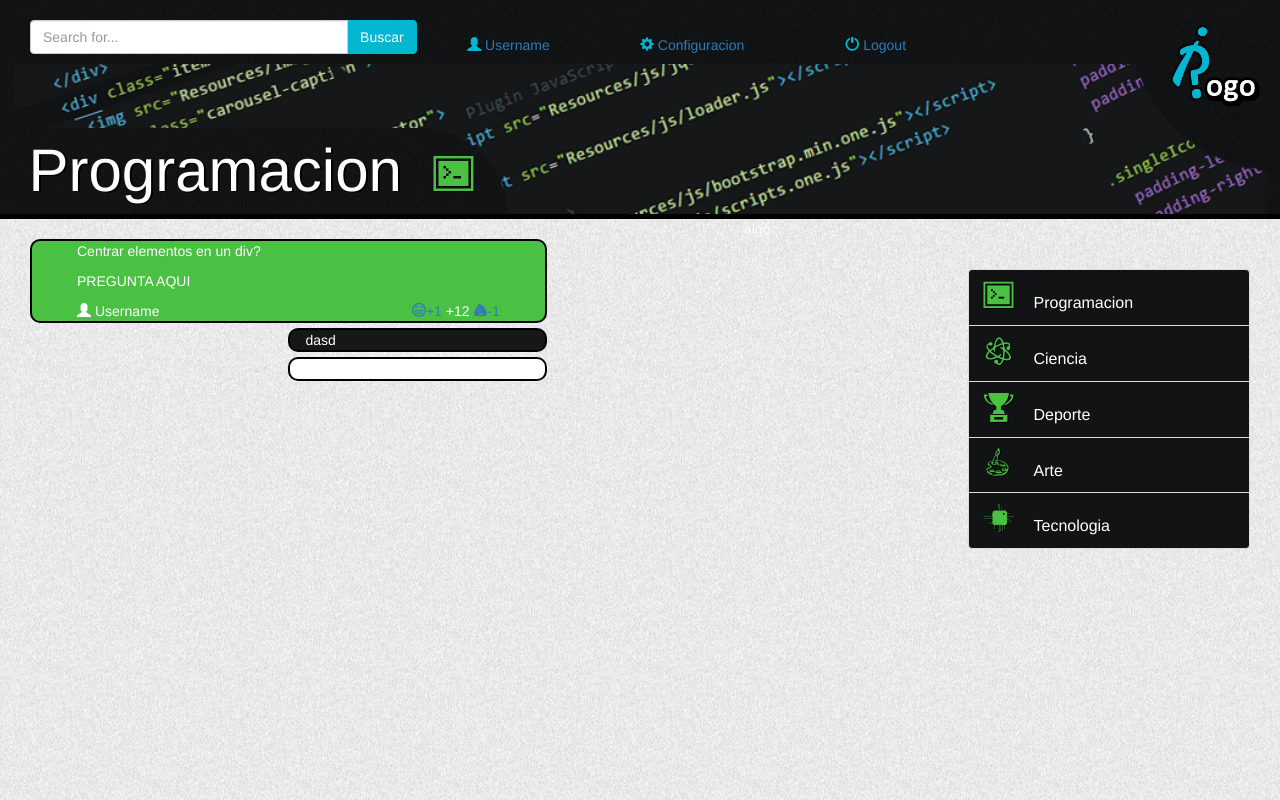
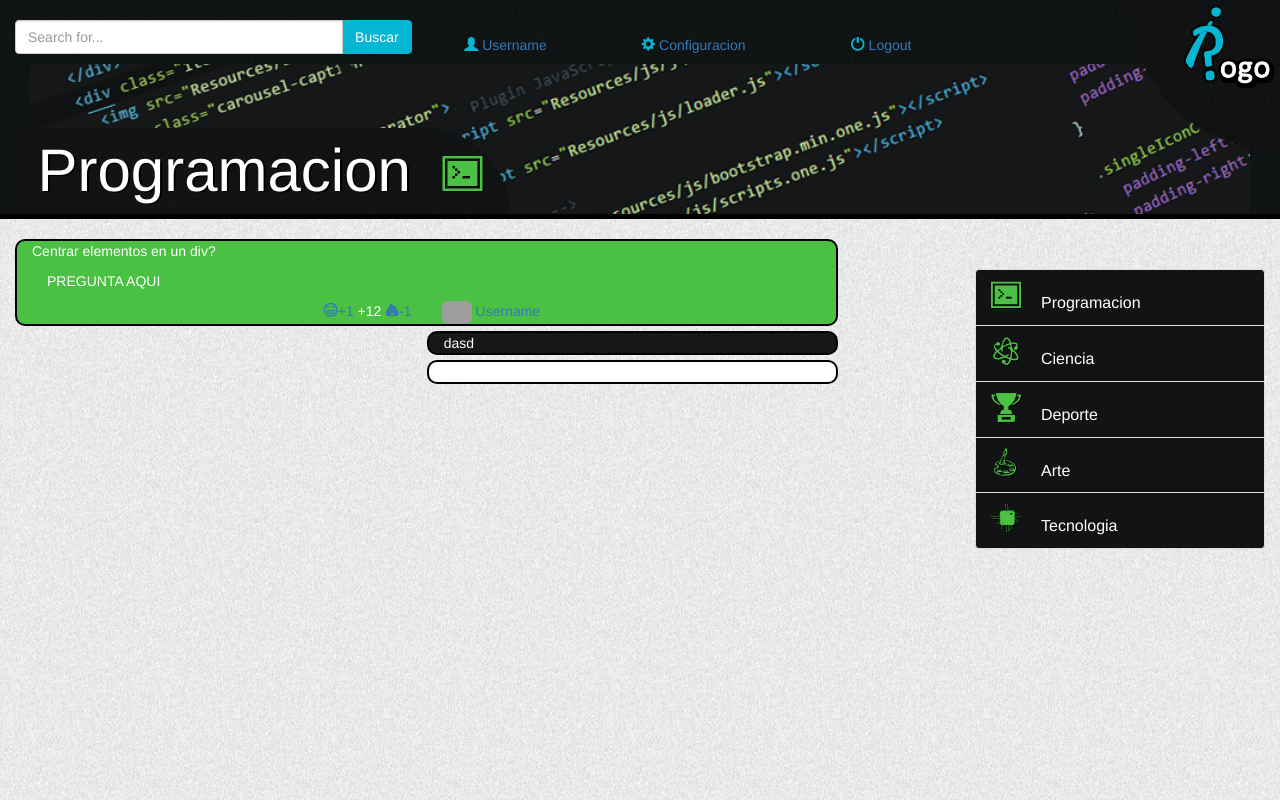
Before and after one commit to msantanagonzalez/rogo, a PHP site: page /question.html in a window 1280 px wide. Run offline with PHP 8.4, Linux system fonts and the light colour scheme; some web fonts are replaced; grey boxes are pictures that could not be loaded.

Commit message:
Small fix on question

```diff
--- a/www/Resources/css/styles.css
+++ b/www/Resources/css/styles.css
@@ -207,7 +207,7 @@ a.list-group-item:hover{
   height: 150px;
   position: absolute;
   top: 0px;
-  right: -15px;
+  right: 0px;
   background: url(../images/noiseHeaderGrey.png) repeat center center;
   background-color:#111314;
   border-radius: 10px 10px 10px 500px;
--- a/www/question.html
+++ b/www/question.html
@@ -24,23 +24,20 @@
   <!-- Principio del Cuerpo de la pagina-->
   <body class="bodyNoise">
     <div class="container-fluid">
-
       <div class="row">
         <!-- Barra Usuario -->
-        <div class="col-lg-12 col-md-12 col-sm-12 col-xs-12 headContainer headerNoise">
-
+        <div class="col-xs-12 headContainer headerNoise">
           <!-- BUSCAR + LOGO -->
-          <div class="col-lg-12 col-md-12 col-sm-12 col-xs-12">
             <div class="row">
 
               <!-- LOGO -->
-              <div class="col-lg-3 col-md-3 col-sm-12 col-xs-12 text-center visible-sm visible-xs">
+              <div class="col-xs-12 text-center visible-sm visible-xs">
                 <img src="Resources/images/logo1.png" alt="...">
               </div>
               <!-- Fin Logo-->
 
               <!-- BUSCAR -->
-              <div class="col-lg-4 col-md-4 col-sm-12 col-xs-12 buscarContainer">
+              <div class="col-md-4 col-xs-12 buscarContainer">
                 <div class="input-group">
                   <input type="text" class="form-control" placeholder="Search for...">
                   <span class="input-group-btn">
@@ -51,17 +48,17 @@
               <!-- Fin Buscar-->
 
               <!-- USUARIO -->
-              <div class="col-lg-5 col-md-5 col-sm-12 col-xs-12 iconsContainer">
+              <div class="col-md-5 col-xs-12 iconsContainer">
                 <div class="row">
-                  <div class="col-lg-4 col-md-4 col-sm-12 col-xs-12 singleIconContainer">
+                  <div class="col-md-4 col-xs-12 singleIconContainer">
                     <span class="glyphicon glyphicon-user textBlue" aria-hidden="true"></span>
                     <a href="user.html"><span >Username</span></a>
                   </div>
-                  <div class="col-lg-4 col-md-4 col-sm-12 col-xs-12 singleIconContainer">
+                  <div class="col-md-4 col-xs-12 singleIconContainer">
                     <span class="glyphicon glyphicon-cog textBlue" aria-hidden="true"></span>
                     <a href="configuracion.html"><span>Configuracion</span></a>
                   </div>
-                  <div class="col-lg-4 col-md-4 col-sm-12 col-xs-12 singleIconContainer">
+                  <div class="col-md-4 col-xs-12 singleIconContainer">
                     <span class="glyphicon glyphicon-off textBlue" aria-hidden="true"></span>
                     <a href="index.html"><span>Logout</span></a>
                   </div>
@@ -72,74 +69,78 @@
               <!-- LOGO Y CIRCULO-->
               <div class="circle visible-lg visible-md">
               </div>
-              <div class="col-lg-3 col-md-3 col-sm-12 col-xs-12 logoContainer text-center visible-lg visible-md">
+              <div class="col-md-3 logoContainer text-center visible-lg visible-md">
                 <a href="index.html"><img src="Resources/images/logo1.png" alt="Logo de la pagina" class="logo"></a>
               </div>
               <!-- Fin logo y circulo-->
             </div>
         </div>
+        <!-- Fin Barra Usuario-->
 
-
-        </div>
-        <!-- Fin Barra Usuario-->
         <!-- Categoria -->
-        <div class="col-lg-12 col-md-12 col-sm-12 col-xs-12">
-          <div class="row">
-            <div class="col-lg-12 col-md-12 col-sm-12 col-xs-12 categoriaContainer">
+        <div class="col-xs-12 categoriaContainer">
+            <div class="col-xs-12 categoriaContainer">
               <img id="imagenProgramacion" src="Resources/images/carouselProgramacion.png" alt="Imagen sobre el tema seleccionado" class="imagenCategoria">
               <p class="textoCategoria text-center">Programacion <span class="icon-terminal iconosCategoria" aria-hidden="true"></span></p>
             </div>
         </div>
-        </div>
         <!-- Fin Categoria -->
+
         <!-- Separador -->
-        <div class="col-lg-12 col-md-12 col-sm-12 col-xs-12 separator">
+        <div class="col-xs-12 separator">
         </div>
         <!-- Fin Separador -->
+
         <!-- CONTENIDO -->
-        <div class="col-lg-12 col-md-12 col-sm-12 col-xs-12">
-          <div class="col-lg-9 col-md-9 col-sm-9 col-xs-12">
+        <div class="col-xs-12">
           <div class="row">
             <!-- Izquierda -->
-              <div class="col-lg-7 col-md-7 col-sm-12 col-xs-12">
+            <div class="col-md-8 col-xs-12">
                 <!-- Pregunta -->
-                  <div class="col-lg-12 col-md-12 col-sm-12 col-xs-12 preguntaContainer pull-right">
-
-                    <div class="col-lg-12 col-md-12 col-sm-12 col-xs-12">
-                      <div class="col-lg-6 col-md-6 col-sm-6 col-xs-12">
+                <div class="col-xs-12 preguntaContainer">
+                  <div class="row">
+                    <!-- Encabezado Pregunta -->
+                    <div class="col-xs-12">
                         <p> Centrar elementos en un div? </p>
                     </div>
+                    <!-- Fin Encabezado Pregunta -->
 
-                    </div>
-
-                    <div class="col-lg-12 col-md-12 col-sm-12 col-xs-12">
+                    <!-- Cuerpo Pregunta -->
+                    <div class="col-xs-12">
                       <div class="col-lg-6 col-md-6 col-sm-6 col-xs-6">
                         <p> PREGUNTA AQUI </p>
                       </div>
                     </div>
-                      <div class="col-lg-12 col-md-12 col-sm-12 col-xs-12">
-                            <div class="col-lg- col-md-6 col-sm-6 col-xs-5 text-left">
-                              <span class="glyphicon glyphicon-user iconosPregunta"></span>
-                              <span> Username </span>
-                            </div>
-                            <div class="col-lg-6 col-md-6 col-sm-6 col-xs-7 text-right">
+                    <!-- Fin Cuerpo Pregunta -->
+
+                    <!-- Footer Pregunta -->
+                    <div class="col-xs-12">
+                      <div class="row">
+                        <div class="col-xs-6 text-right">
                           <a href="#"><span class="icon-grin indexVotoPregunta" aria-hidden="true"></span>+1</a>
                           <span class="indexPuntuacionPregunta">+12</span>
                           <a href="#"><span class="icon-poopIcon1 indexVotoPregunta" aria-hidden="true"></span>-1</a>
                         </div>
+                        <div class="col-xs-6 text-left">
+                          <a href="user.html"><img src="Resources/images/avatar-trooper2.png" alt="avatar usuario" class="img-rounded avatarPregunta"> Username</a>
                         </div>
-
+                      </div>
+                    </div>
+                    <!-- Fin Footer Pregunta -->
+                  </div>
                 </div>
                 <!-- Fin Pregunta -->
+
                 <!-- Mejor respuesta -->
-                  <div class="col-lg-12 col-md-12 col-sm-12 col-xs-12 contenidoContainer">
+                <div class="col-xs-12 contenidoContainer">
                   <div class="col-lg-6 col-md-6 col-sm-6 col-xs-6 mejorRespuestaContainer pull-right">
                     dasd
                   </div>
                 </div>
                 <!-- Fin Mejor respuesta -->
+
                 <!-- respuestas -->
-                  <div class="col-lg-12 col-md-12 col-sm-12 col-xs-12 contenidoContainer">
+                <div class="col-xs-12 contenidoContainer">
                   <div class="col-lg-6 col-md-6 col-sm-6 col-xs-6 respuestasContainer pull-right">
                     dasd
                   </div>
@@ -147,25 +148,19 @@
                 <!-- Fin respuestas -->
             </div>
             <!-- Fin izquierda -->
+
             <!-- Derecha -->
-              <div class="col-lg-5 col-md-5 col-sm-12 col-xs-12 text-center">
-                <p class="texthtGray">algo</p>
-              </div>
-              <!-- Fin Derecha -->
-            </div>
-          </div>
-
-            <div class="indexCategoriaContainer col-lg-3 col-md-3 col-xs-12">
+            <div class="indexCategoriaContainer col-md-3 col-md-offset-1 col-xs-12">
               <a href="programacion.html" class="list-group-item"><span class="icon-terminal menuIconosCategoria" aria-hidden="true"></span>Programacion</a>
               <a href="ciencia.html" class="list-group-item "><span class="icon-atomIcon menuIconosCategoria"></span>Ciencia</a>
               <a href="deporte.html" class="list-group-item "><span class="icon-trophyIcon2 menuIconosCategoria"></span>Deporte</a>
               <a href="arte.html" class="list-group-item "><span class="icon-paletteIcon1 menuIconosCategoria"></span>Arte</a>
               <a href="tecnologia.html" class="list-group-item "><span class="icon-chipIcon menuIconosCategoria"></span>Tecnologia</a>
             </div>
-
-
+            <!-- Fin Derecha -->
+          </div>
+        </div>
         <!-- Fin Contenido-->
-
       </div>
     </div>
   </body>
```
Lines whose indentation alone changed are shown as unchanged.
